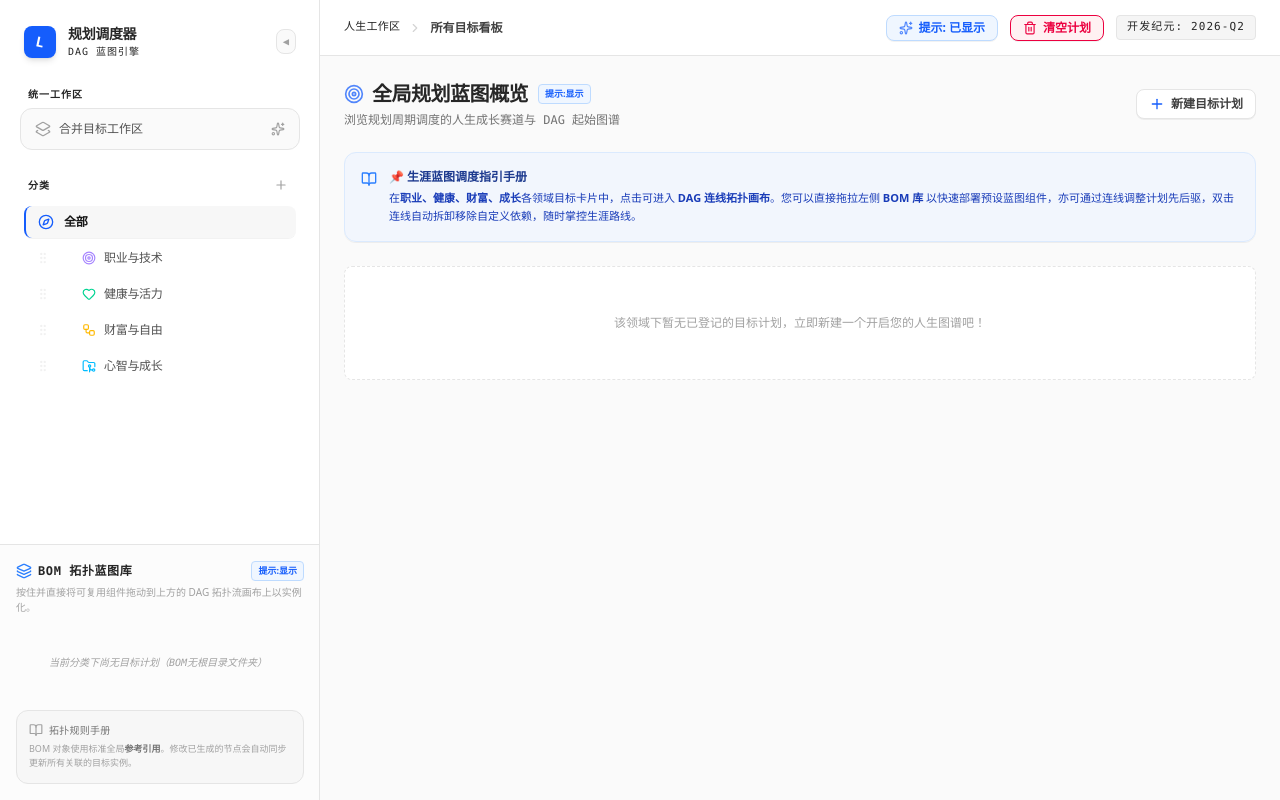
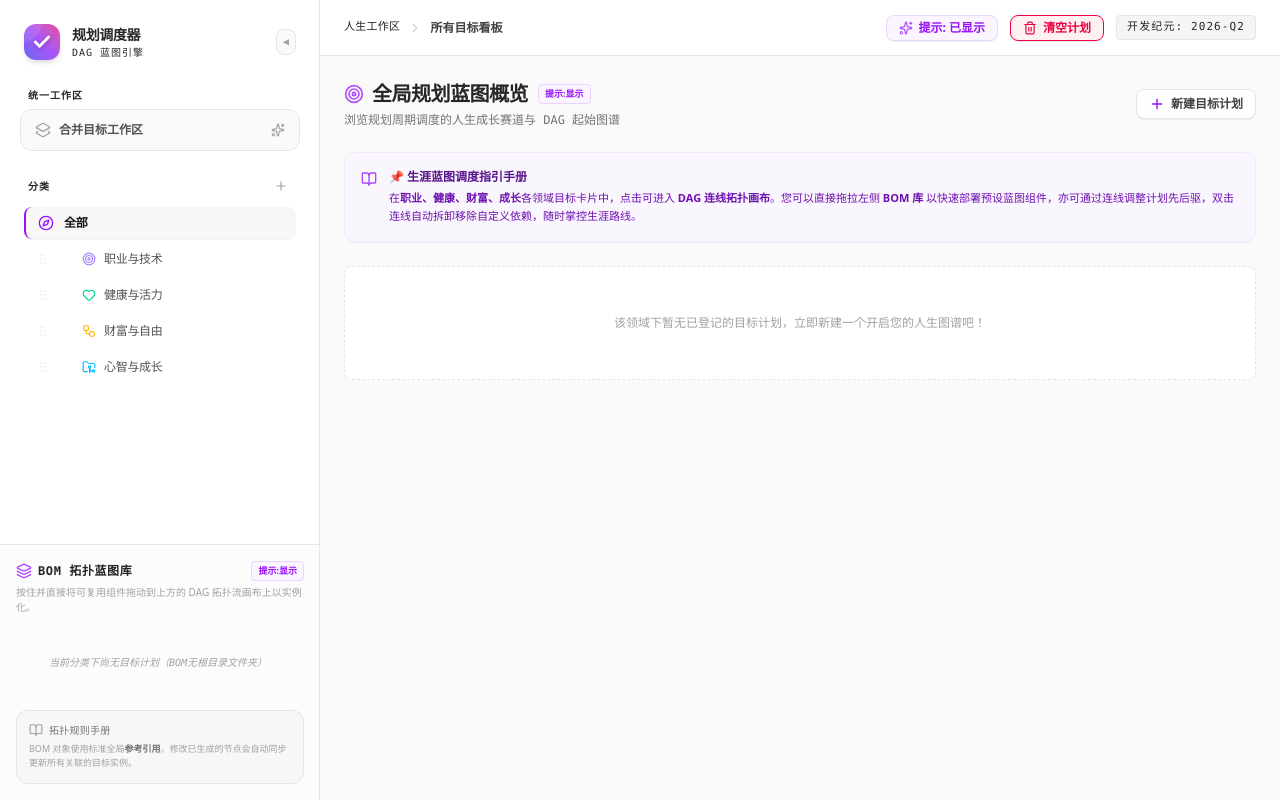
Before and after one commit to panxixii/Planner, a React (Vite) app: page / in a window 1280 px wide. Built offline with nearby package versions, Linux system fonts and the light colour scheme.

Commit message:
style: migrate primary accent color from blue to purple
Replaced the blue primary theme with a purple gradient and purple-based color scheme across branding, navigation, and workspace components to refresh the visual identity.

```diff
--- a/src/App.tsx
+++ b/src/App.tsx
@@ -356,12 +356,14 @@ export default function App() {
             {/* Logo Branding with collapse button */}
             <div className="flex items-center justify-between px-1 py-1 select-none">
               <div className="flex items-center gap-3">
-                <div className="w-8 h-8 rounded-lg bg-blue-600 flex items-center justify-center shadow-md relative">
-                  <span className="w-4 h-4 text-white rotate-12 font-black text-sm text-center flex items-center justify-center">L</span>
-                  <span className="absolute -inset-0.5 rounded-lg border border-white/20 animate-pulse" />
+                <div className="w-9 h-9 rounded-xl bg-gradient-to-tr from-[#6366f1] via-[#a855f7] to-[#ec4899] flex items-center justify-center shadow-md relative overflow-hidden group select-none shrink-0">
+                  {/* Glassy circular reflection overlay */}
+                  <div className="absolute -top-1/2 -left-1/2 w-full h-full rounded-full bg-white/10 blur-[1px] pointer-events-none" />
+                  {/* Thick checkmark with soft lighting and drop shadow */}
+                  <Check className="w-5 h-5 text-white stroke-[3.5] drop-shadow-[0_1.5px_2px_rgba(0,0,0,0.3)] select-none transform transition-transform group-hover:scale-110 duration-200" />
                 </div>
                 <div>
-                  <h2 className="text-sm font-semibold tracking-tight text-neutral-800 font-sans">
+                  <h2 className="text-sm font-bold tracking-tight text-neutral-800 font-sans">
                     规划调度器
                   </h2>
                   <span className="text-[10px] text-neutral-450 uppercase font-mono tracking-widest block">
@@ -385,9 +387,9 @@ export default function App() {
             </span>
             <button
               onClick={handleActivateMergedView}
-              className={`w-full flex items-center justify-between px-3.5 py-3 rounded-xl transition-all cursor-pointer text-left text-xs font-medium border
+              className={`w-full flex items-center justify-between px-3.5 py-3 rounded-xl transition-all cursor-pointer text-left text-xs font-semibold border
                 ${isMergedView
-                  ? 'bg-blue-600 border-blue-600 text-white shadow-xs'
+                  ? 'bg-gradient-to-r from-[#6366f1] to-[#ec4899] border-transparent text-white shadow-xs'
                   : 'bg-neutral-50 hover:bg-neutral-100 border-neutral-200 text-neutral-600 hover:text-neutral-800'
                 }`}
             >
@@ -513,13 +515,13 @@ export default function App() {
                     }}
                     className={`w-full flex items-center gap-2.5 px-3 py-2 rounded-lg text-xs font-medium tracking-tight transition-all cursor-pointer text-left
                       ${isActive
-                        ? 'bg-neutral-100/80 border-l-2 border-blue-600 text-neutral-900 font-semibold shadow-2xs'
+                        ? 'bg-neutral-100/80 border-l-2 border-purple-600 text-neutral-900 font-semibold shadow-2xs'
                         : 'text-neutral-600 hover:text-neutral-950 hover:bg-neutral-50'
                       }
-                      ${dragOverState?.id === 'all' ? 'bg-blue-50 border border-dashed border-blue-400 shadow-2xs' : ''}
+                      ${dragOverState?.id === 'all' ? 'bg-purple-50 border border-dashed border-purple-400 shadow-2xs' : ''}
                     `}
                   >
-                    <span className={isActive ? 'text-blue-600 font-bold' : 'text-neutral-400 shrink-0'}>
+                    <span className={isActive ? 'text-purple-600 font-bold' : 'text-neutral-400 shrink-0'}>
                       <Compass className="w-4 h-4" />
                     </span>
                     <span className="font-sans">全部</span>
@@ -547,7 +549,7 @@ export default function App() {
             {isSidebarCollapsed && (
               <button
                 onClick={toggleSidebar}
-                className="flex items-center gap-1 px-2.5 py-1 rounded-lg bg-blue-50 border border-blue-200 text-blue-600 hover:bg-blue-100 font-sans text-xs font-bold transition-all mr-2 cursor-pointer shadow-sm shrink-0"
+                className="flex items-center gap-1 px-2.5 py-1 rounded-lg bg-purple-50 border border-purple-200 text-purple-600 hover:bg-purple-100 font-sans text-xs font-bold transition-all mr-2 cursor-pointer shadow-sm shrink-0"
                 title="展开左侧操作栏 (Drawer)"
               >
                 <ChevronRight className="w-3.5 h-3.5" />
@@ -561,14 +563,14 @@ export default function App() {
             <ChevronRight className="w-3.5 h-3.5 text-neutral-300 shrink-0" />
 
             {isMergedView ? (
-              <span className="text-xs font-semibold text-blue-600 font-mono flex items-center gap-1.5 bg-blue-50 border border-blue-200 px-2 py-0.5 rounded-md">
+              <span className="text-xs font-semibold text-purple-600 font-mono flex items-center gap-1.5 bg-purple-50 border border-purple-200 px-2 py-0.5 rounded-md animate-pulse">
                 <Layers2 className="w-3.5 h-3.5" /> 合并工作区
               </span>
             ) : selectedGoalId && activeGoalObject ? (
               <div className="flex items-center gap-2">
                 <button
                   onClick={() => selectGoal(null)}
-                  className="text-xs text-blue-600 hover:text-blue-500 font-mono flex items-center gap-1 cursor-pointer font-medium"
+                  className="text-xs text-purple-600 hover:text-purple-500 font-mono flex items-center gap-1 cursor-pointer font-medium"
                 >
                   <ArrowLeft className="w-3.5 h-3.5" /> 计划网格
                 </button>
@@ -594,12 +596,12 @@ export default function App() {
               onClick={toggleHelp}
               className={`flex items-center gap-1.5 px-3 py-1 border rounded-lg text-xs font-bold transition-all cursor-pointer shadow-2xs select-none
                 ${showHelp
-                  ? 'bg-blue-50 text-blue-600 border-blue-200 hover:bg-blue-100 hover:text-blue-700'
+                  ? 'bg-purple-50 text-purple-600 border-purple-200 hover:bg-purple-100 hover:text-purple-700'
                   : 'bg-neutral-50 text-neutral-400 border-neutral-200 hover:bg-neutral-100 hover:text-neutral-600'
                 }`}
-              title="一键开启或闭合整站的所有规则说明、拖曳提示和警告卡片"
+              title="一键开启或闭合整站的所有规则说明、拖曳提示 and 警告卡片"
             >
-              <Sparkles className={`w-3.5 h-3.5 ${showHelp ? 'text-blue-600 animate-pulse' : 'text-neutral-400'}`} />
+              <Sparkles className={`w-3.5 h-3.5 ${showHelp ? 'text-purple-600 animate-pulse' : 'text-neutral-400'}`} />
               <span className="font-sans">提示: {showHelp ? '已显示' : '已隐藏'}</span>
             </button>
 
--- a/src/components/BOMSidebar.tsx
+++ b/src/components/BOMSidebar.tsx
@@ -135,7 +135,7 @@ export const BOMSidebar: React.FC = () => {
           >
             <div className="flex items-center gap-1.5 min-w-0">
               {isExpanded ? (
-                <FolderOpen className="w-3.5 h-3.5 text-blue-500 shrink-0" />
+                <FolderOpen className="w-3.5 h-3.5 text-purple-500 shrink-0" />
               ) : (
                 <Folder className="w-3.5 h-3.5 text-neutral-400 shrink-0" />
               )}
@@ -160,20 +160,20 @@ export const BOMSidebar: React.FC = () => {
               style={{ marginLeft: `${(depth + 1) * 12 + 8}px` }}
               className="p-3 bg-white border border-neutral-200 shadow-xs rounded-xl space-y-2 mt-1 mb-2"
             >
-              <h5 className="text-[10px] font-bold text-blue-600 uppercase tracking-wider font-mono">创建蓝图模板</h5>
+              <h5 className="text-[10px] font-bold text-purple-600 uppercase tracking-wider font-mono">创建蓝图模板</h5>
               <input
                 type="text"
                 placeholder="模板标题..."
                 value={newBOMTitle}
                 onChange={(e) => setNewBOMTitle(e.target.value)}
-                className="w-full bg-neutral-50 border border-neutral-200 rounded-lg px-2.5 py-1 text-xs text-neutral-800 placeholder-neutral-400 focus:outline-hidden focus:border-blue-500"
+                className="w-full bg-neutral-50 border border-neutral-200 rounded-lg px-2.5 py-1 text-xs text-neutral-800 placeholder-neutral-400 focus:outline-hidden focus:border-purple-500"
               />
               <input
                 type="text"
                 placeholder="快速说明..."
                 value={newBOMDesc}
                 onChange={(e) => setNewBOMDesc(e.target.value)}
-                className="w-full bg-neutral-50 border border-neutral-200 rounded-lg px-2.5 py-1 text-[10px] text-neutral-500 placeholder-neutral-400 focus:outline-hidden focus:border-blue-500"
+                className="w-full bg-neutral-50 border border-neutral-200 rounded-lg px-2.5 py-1 text-[10px] text-neutral-500 placeholder-neutral-400 focus:outline-hidden focus:border-purple-500"
               />
               <div className="flex justify-end gap-1.5 pt-1">
                 <button
@@ -184,7 +184,7 @@ export const BOMSidebar: React.FC = () => {
                 </button>
                 <button
                   onClick={() => handleCreateBOMItem(node.id)}
-                  className="px-2 py-0.5 rounded text-[10px] bg-blue-600 text-white hover:bg-blue-500 cursor-pointer font-mono"
+                  className="px-2 py-0.5 rounded text-[10px] bg-gradient-to-r from-purple-600 to-pink-500 text-white hover:opacity-90 cursor-pointer font-mono border-0"
                 >
                   保存项
                 </button>
@@ -250,7 +250,7 @@ export const BOMSidebar: React.FC = () => {
       <div className="space-y-1">
         <div className="flex items-center justify-between">
           <div className="flex items-center gap-1.5 animate-in fade-in duration-200">
-            <Layers className="w-4 h-4 text-blue-500" />
+            <Layers className="w-4 h-4 text-purple-500" />
             <h4 className="text-xs font-bold text-neutral-800 tracking-wider font-mono uppercase">
               BOM 拓扑蓝图库
             </h4>
@@ -259,7 +259,7 @@ export const BOMSidebar: React.FC = () => {
             onClick={toggleHelp}
             className={`text-[9px] font-bold font-sans px-1.5 py-0.5 rounded cursor-pointer transition-all border
               ${showHelp
-                ? 'bg-blue-50 text-blue-600 border-blue-200 hover:bg-blue-100'
+                ? 'bg-purple-50 text-purple-600 border-purple-200 hover:bg-purple-100'
                 : 'bg-neutral-150 text-neutral-500 border-neutral-200 hover:bg-neutral-200'}`}
             title="快捷控制整站操作说明卡片"
           >
--- a/src/components/GoalGrid.tsx
+++ b/src/components/GoalGrid.tsx
@@ -158,14 +158,14 @@ export const GoalGrid: React.FC = () => {
         <div>
           <div className="flex items-center gap-2.5">
             <h1 className="text-xl font-semibold tracking-tight text-neutral-800 flex items-center gap-2">
-              <Target className="w-5 h-5 text-blue-600 animate-pulse" />
+              <Target className="w-5 h-5 text-purple-600 animate-pulse" />
               <span>{categoryLabels[selectedCategoryId]}</span>
             </h1>
             <button
               onClick={toggleHelp}
               className={`text-[9px] font-bold font-sans px-1.5 py-0.5 rounded cursor-pointer transition-all border shrink-0
                 ${showHelp
-                  ? 'bg-blue-50 text-blue-600 border-blue-200 hover:bg-blue-100'
+                  ? 'bg-purple-50 text-purple-600 border-purple-200 hover:bg-purple-100'
                   : 'bg-neutral-100 text-neutral-500 border-neutral-200 hover:bg-neutral-200'}`}
               title="切换显示当前页面的规划说明卡片"
             >
@@ -181,18 +181,18 @@ export const GoalGrid: React.FC = () => {
           onClick={() => setIsCreating(!isCreating)}
           className="flex items-center gap-1.5 px-3 py-1.5 rounded-lg bg-white border border-neutral-200 text-xs text-neutral-700 hover:text-neutral-900 hover:bg-neutral-50 shadow-2xs transition-all cursor-pointer font-bold font-mono uppercase"
         >
-          <Plus className="w-4 h-4 text-blue-600" />
+          <Plus className="w-4 h-4 text-purple-600" />
           <span>新建目标计划</span>
         </button>
       </div>
 
       {/* Conditional Quick Help banner on dashboard */}
       {showHelp && (
-        <div className="p-4 rounded-xl bg-blue-50/70 border border-blue-100 flex items-start gap-3 shadow-2xs animate-in fade-in slide-in-from-top-1.5 duration-250 select-none">
-          <BookOpen className="w-4 h-4 text-blue-500 shrink-0 mt-0.5" />
+        <div className="p-4 rounded-xl bg-purple-50/70 border border-purple-100 flex items-start gap-3 shadow-2xs animate-in fade-in slide-in-from-top-1.5 duration-250 select-none">
+          <BookOpen className="w-4 h-4 text-purple-500 shrink-0 mt-0.5" />
           <div className="space-y-1">
-            <h4 className="text-xs font-bold text-blue-900 font-sans uppercase">📌 生涯蓝图调度指引手册</h4>
-            <p className="text-[11px] text-blue-800 leading-relaxed font-sans">
+            <h4 className="text-xs font-bold text-purple-900 font-sans uppercase">📌 生涯蓝图调度指引手册</h4>
+            <p className="text-[11px] text-purple-800 leading-relaxed font-sans">
               在<strong>职业、健康、财富、成长</strong>各领域目标卡片中，点击可进入 <strong>DAG 连线拓扑画布</strong>。您可以直接拖拉左侧 <strong>BOM 库</strong> 以快速部署预设蓝图组件，亦可通过连线调整计划先后驱，双击连线自动拆卸移除自定义依赖，随时掌控生涯路线。
             </p>
           </div>
@@ -212,7 +212,7 @@ export const GoalGrid: React.FC = () => {
                 placeholder="例如：产品设计冲刺计划..."
                 value={title}
                 onChange={(e) => setTitle(e.target.value)}
-                className="w-full bg-neutral-50 border border-neutral-200 rounded-lg px-3 py-2.5 text-neutral-800 text-xs focus:outline-hidden focus:bg-white focus:border-blue-500 font-medium"
+                className="w-full bg-neutral-50 border border-neutral-200 rounded-lg px-3 py-2.5 text-neutral-800 text-xs focus:outline-hidden focus:bg-white focus:border-purple-500 font-medium"
               />
             </div>
 
@@ -221,7 +221,7 @@ export const GoalGrid: React.FC = () => {
               <select
                 value={category}
                 onChange={(e) => setCategory(e.target.value as CategoryType)}
-                className="w-full bg-neutral-50 border border-neutral-200 rounded-lg px-3 py-2.5 text-neutral-800 text-xs focus:outline-hidden focus:border-blue-500 font-mono font-semibold"
+                className="w-full bg-neutral-50 border border-neutral-200 rounded-lg px-3 py-2.5 text-neutral-800 text-xs focus:outline-hidden focus:border-purple-500 font-mono font-semibold"
               >
                 {flattenedCategories.map((c) => (
                   <option key={c.id} value={c.id}>
@@ -239,7 +239,7 @@ export const GoalGrid: React.FC = () => {
               placeholder="简要列出达成该人生蓝图所需的关键里程碑成效..."
               value={description}
               onChange={(e) => setDescription(e.target.value)}
-              className="w-full bg-neutral-50 border border-neutral-200 rounded-lg px-3 py-2.5 text-neutral-800 text-xs focus:outline-hidden focus:bg-white focus:border-blue-500 font-medium"
+              className="w-full bg-neutral-50 border border-neutral-200 rounded-lg px-3 py-2.5 text-neutral-800 text-xs focus:outline-hidden focus:bg-white focus:border-purple-500 font-medium"
             />
           </div>
 
@@ -252,7 +252,7 @@ export const GoalGrid: React.FC = () => {
             </button>
             <button
               onClick={handleCreateGoal}
-              className="px-4 py-2 rounded-lg text-xs bg-blue-600 hover:bg-blue-500 text-white font-bold font-mono cursor-pointer uppercase shadow-xs border border-blue-500/20"
+              className="px-4 py-2 rounded-lg text-xs bg-gradient-to-r from-[#6366f1] to-[#ec4899] hover:opacity-90 text-white font-bold font-mono cursor-pointer uppercase shadow-xs border-0"
             >
               保存计划蓝图
             </button>
@@ -320,7 +320,7 @@ export const GoalGrid: React.FC = () => {
                     className="absolute inset-0 bg-white border border-neutral-200 flex flex-col justify-between p-4 z-15 animate-in fade-in zoom-in-95 duration-150 select-none shadow-sm"
                   >
                     <div className="space-y-2.5">
-                      <div className="flex items-center gap-1.5 text-blue-600 font-bold text-xs uppercase font-mono">
+                      <div className="flex items-center gap-1.5 text-purple-600 font-bold text-xs uppercase font-mono">
                         <Pencil className="w-3.5 h-3.5 animate-pulse" />
                         <span>编辑目标计划详情</span>
                       </div>
@@ -330,7 +330,7 @@ export const GoalGrid: React.FC = () => {
                           value={editTitle}
                           onChange={(e) => setEditTitle(e.target.value)}
                           placeholder="计划标题"
-                          className="w-full bg-neutral-50 border border-neutral-200 rounded px-2 py-1 text-neutral-800 text-xs focus:outline-hidden focus:bg-white focus:border-blue-500 font-medium font-sans"
+                          className="w-full bg-neutral-50 border border-neutral-200 rounded px-2 py-1 text-neutral-800 text-xs focus:outline-hidden focus:bg-white focus:border-purple-500 font-medium font-sans"
                         />
                       </div>
                       <div className="space-y-1">
@@ -339,14 +339,14 @@ export const GoalGrid: React.FC = () => {
                           value={editDescription}
                           onChange={(e) => setEditDescription(e.target.value)}
                           placeholder="具体目标说明"
-                          className="w-full bg-neutral-50 border border-neutral-200 rounded px-2 py-1 text-neutral-850 text-[11px] focus:outline-hidden focus:bg-white focus:border-blue-500 font-medium font-sans resize-none"
+                          className="w-full bg-neutral-50 border border-neutral-200 rounded px-2 py-1 text-neutral-850 text-[11px] focus:outline-hidden focus:bg-white focus:border-purple-500 font-medium font-sans resize-none"
                         />
                       </div>
                       <div className="space-y-1">
                         <select
                           value={editCategory}
                           onChange={(e) => setEditCategory(e.target.value)}
-                          className="w-full bg-neutral-50 border border-neutral-200 rounded px-2 py-1 text-neutral-800 text-xs focus:outline-hidden focus:border-blue-500 font-mono font-medium"
+                          className="w-full bg-neutral-50 border border-neutral-200 rounded px-2 py-1 text-neutral-800 text-xs focus:outline-hidden focus:border-purple-500 font-mono font-medium"
                         >
                           {flattenedCategories.map((c) => (
                             <option key={c.id} value={c.id}>
@@ -368,7 +368,7 @@ export const GoalGrid: React.FC = () => {
                             setEditingGoalId(null);
                           }
                         }}
-                        className="flex-1 py-1 rounded bg-blue-600 hover:bg-blue-500 text-white text-[11px] font-bold font-sans transition-all cursor-pointer text-center shadow-2xs border border-blue-500"
+                        className="flex-1 py-1 rounded bg-gradient-to-r from-[#6366f1] to-[#ec4899] hover:opacity-90 text-white text-[11px] font-bold font-sans transition-all cursor-pointer text-center shadow-2xs border-0"
                       >
                         保存
                       </button>
@@ -385,7 +385,7 @@ export const GoalGrid: React.FC = () => {
                 <div className="space-y-3">
                   {/* Tag Indicator & Actions */}
                   <div className="flex items-center justify-between">
-                    <span className="px-2 py-0.5 rounded bg-blue-50 border border-blue-200 text-[9.5px] text-blue-600 font-bold font-mono tracking-wide uppercase">
+                    <span className="px-2 py-0.5 rounded bg-purple-50 border border-purple-200 text-[9.5px] text-purple-600 font-bold font-mono tracking-wide uppercase">
                       {categoriesList.find(c => c.id === g.category)?.label || g.category}
                     </span>
 
@@ -401,7 +401,7 @@ export const GoalGrid: React.FC = () => {
                           setEditDescription(g.description);
                           setEditCategory(g.category);
                         }}
-                        className="p-1 text-neutral-400 hover:text-blue-600 hover:bg-blue-50 rounded transition-all cursor-pointer opacity-0 group-hover:opacity-100"
+                        className="p-1 text-neutral-400 hover:text-purple-600 hover:bg-purple-50 rounded transition-all cursor-pointer opacity-0 group-hover:opacity-100"
                         title="编辑此目标计划"
                       >
                         <Pencil className="w-3 h-3" />
@@ -434,17 +434,17 @@ export const GoalGrid: React.FC = () => {
                 <div className="space-y-2.5">
                   <div className="flex items-center justify-between text-[10px] font-mono text-neutral-400">
                     <span className="font-bold">进度指标</span>
-                    <span className="text-blue-600 font-bold">{percent}% ({done}/{total})</span>
+                    <span className="text-purple-600 font-bold">{percent}% ({done}/{total})</span>
                   </div>
 
                   <div className="w-full h-1.5 rounded-full bg-neutral-100 overflow-hidden border border-neutral-200/50">
                     <div
-                      className="h-full bg-gradient-to-r from-blue-600 to-sky-500 rounded-full transition-all duration-500"
+                      className="h-full bg-gradient-to-r from-[#6366f1] via-[#a855f7] to-[#ec4899] rounded-full transition-all duration-500"
                       style={{ width: `${percent}%` }}
                     />
                   </div>
 
-                  <div className="flex items-center justify-end font-mono text-[9px] text-neutral-400 group-hover:text-blue-600 transition-colors pt-1 font-bold uppercase">
+                  <div className="flex items-center justify-end font-mono text-[9px] text-neutral-400 group-hover:text-purple-600 transition-colors pt-1 font-bold uppercase">
                     <span className="flex items-center gap-1">
                       开启拓扑白板
                       <ArrowRight className="w-3.5 h-3.5 transition-transform group-hover:translate-x-1" />
```
Also changed, not shown: src/components/ComponentHandleNode.tsx (+6 -6 lines), src/components/DAGWorkspace.tsx (+15 -15 lines), src/components/TaskNode.tsx (+6 -6 lines), src/components/TimelineLayer.tsx (+9 -9 lines).
